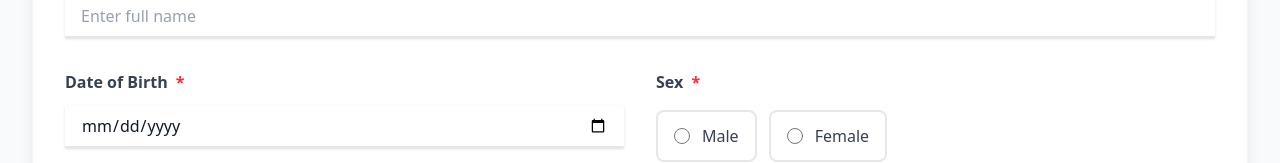
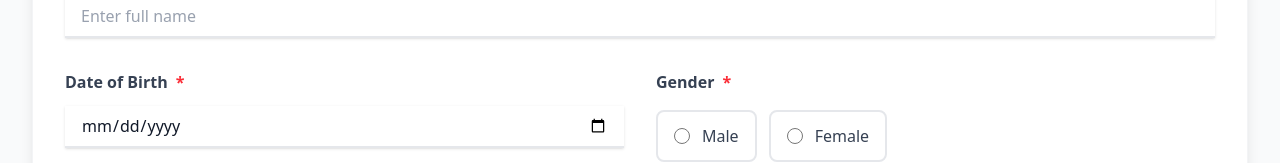
Before and after one commit to Mof4thy/frontend-hr-manager, a React (Vite) app: page / in a window 1280 px wide. Shown: the part 568-731 px from the top of the page. Built offline with nearby package versions, Linux system fonts and the light colour scheme; no server answers.

Commit message:
update sex to gender

```diff
--- a/src/context/FormContext.jsx
+++ b/src/context/FormContext.jsx
@@ -8,7 +8,7 @@ const initialState = {
     personalInfo: {
         name: '',
         dateOfBirth: '',
-        sex: '',
+        gender: '',
         governorate: '',
         address: '',
         nationalId: '',
--- a/src/pages/ApplicantForm/components/StepPersonal.jsx
+++ b/src/pages/ApplicantForm/components/StepPersonal.jsx
@@ -28,11 +28,11 @@ const StepPersonal = ({ checkValidStep, setValidMessage }) =>{
             })
         }
 
-        // Special handling for sex field changes
-        if (field === 'sex') {
+        // Special handling for gender field changes
+        if (field === 'gender') {
             const currentMaritalStatus = state.personalInfo.socialStatus
 
-            // Clear marital status if it's incompatible with the new sex
+            // Clear marital status if it's incompatible with the new gender
             if (value === 'ذكر' && currentMaritalStatus === 'أرملة') {
                 // Male selected but has female widowed status - clear it
                 dispatch({
@@ -92,9 +92,9 @@ const StepPersonal = ({ checkValidStep, setValidMessage }) =>{
                     error = t('error-date-of-birth-required')
                 }
                 break
-            case 'sex':
-                if (!personalInfo.sex) {
-                    error = t('error-sex-required')
+            case 'gender':
+                if (!personalInfo.gender) {
+                    error = t('error-gender-required')
                 }
                 break
             case 'governorate':
@@ -170,13 +170,13 @@ const StepPersonal = ({ checkValidStep, setValidMessage }) =>{
 
         // Validate all fields using the same logic as validateSingleField
         let fieldsToValidate = [
-            'name', 'dateOfBirth', 'sex', 'governorate', 'address', 'nationalId',
+            'name', 'dateOfBirth', 'gender', 'governorate', 'address', 'nationalId',
             'nationality', 'phoneNumber', 'mobileNumber', 'emergencyNumber',
             'socialStatus'
         ]
 
         // Add military service validation only for males
-        if (personalInfo.sex === 'ذكر') {
+        if (personalInfo.gender === 'ذكر') {
             fieldsToValidate.push('militaryServiceStatus')
         }
 
@@ -196,9 +196,9 @@ const StepPersonal = ({ checkValidStep, setValidMessage }) =>{
                         error = t('error-date-of-birth-required')
                     }
                     break
-                case 'sex':
-                    if (!personalInfo.sex) {
-                        error = t('error-sex-required')
+                case 'gender':
+                    if (!personalInfo.gender) {
+                        error = t('error-gender-required')
                     }
                     break
                 case 'governorate':
@@ -289,7 +289,7 @@ const StepPersonal = ({ checkValidStep, setValidMessage }) =>{
         { value: 'معفي مؤقتاً', label: t('temporarily-exempt') || 'Temporarily Exempt' }
     ]
 
-    // Dynamic social status options based on sex
+    // Dynamic social status options based on gender
     const getSocialStatusOptions = () => {
         const baseOptions = [
             { value: 'أعزب', label: t('single') || 'Single' },
@@ -298,12 +298,12 @@ const StepPersonal = ({ checkValidStep, setValidMessage }) =>{
         ]
 
         // Add gender-specific widowed option
-        if (state.personalInfo.sex === 'ذكر') {
+        if (state.personalInfo.gender === 'ذكر') {
             baseOptions.push({ value: 'أرمل', label: t('widowed-male') || 'Widowed' })
-        } else if (state.personalInfo.sex === 'أنثى') {
+        } else if (state.personalInfo.gender === 'أنثى') {
             baseOptions.push({ value: 'أرملة', label: t('widowed-female') || 'Widowed' })
         } else {
-            // Default to generic widowed if sex not selected yet
+            // Default to generic widowed if gender not selected yet
             baseOptions.push({ value: 'أرمل', label: t('widowed') || 'Widowed' })
         }
 
@@ -358,19 +358,19 @@ const StepPersonal = ({ checkValidStep, setValidMessage }) =>{
                         />
                     </div>
 
-                    {/* Sex */}
+                    {/* Gender */}
                     <div>
                         <CheckboxGroup
-                            label={t('sex')}
+                            label={t('gender')}
                             options={[
                                 { value: 'ذكر', label: t('male') },
                                 { value: 'أنثى', label: t('female') }
                             ]}
-                            selectedValue={state.personalInfo.sex || ''}
-                            onChange={(value) => handleInputChange('sex', value)}
-                            onBlur={() => handleFieldBlur('sex')}
+                            selectedValue={state.personalInfo.gender || ''}
+                            onChange={(value) => handleInputChange('gender', value)}
+                            onBlur={() => handleFieldBlur('gender')}
                             required
-                            error={(touchedFields.sex || validationTriggered) ? fieldErrors.sex : null}
+                            error={(touchedFields.gender || validationTriggered) ? fieldErrors.gender : null}
                         />
                     </div>
 
@@ -472,7 +472,7 @@ const StepPersonal = ({ checkValidStep, setValidMessage }) =>{
                     </div>
 
                     {/* Military Service Status - Only for Males */}
-                    {state.personalInfo.sex === 'ذكر' && (
+                    {state.personalInfo.gender === 'ذكر' && (
                         <div className="md:col-span-2">
                             <CheckboxGroup
                                 label={t('military-service')}
--- a/src/pages/ApplicantForm/components/StepReview.jsx
+++ b/src/pages/ApplicantForm/components/StepReview.jsx
@@ -57,7 +57,7 @@ const StepReview = ({ onEditStep }) => {
                         <div className="grid grid-cols-1 md:grid-cols-2 gap-4">
                             <div className="rtl-text"><span className="font-medium">{t('name')}:</span> {state.personalInfo.name || t('not-provided')}</div>
                             <div className="rtl-text"><span className="font-medium">{t('date-of-birth')}:</span> {formatDate(state.personalInfo.dateOfBirth)}</div>
-                            <div className="rtl-text"><span className="font-medium">{t('sex')}:</span> {state.personalInfo.sex || t('not-provided')}</div>
+                            <div className="rtl-text"><span className="font-medium">{t('gender')}:</span> {state.personalInfo.gender || t('not-provided')}</div>
                             <div className="rtl-text"><span className="font-medium">{t('governorate')}:</span> {state.personalInfo.governorate || t('not-provided')}</div>
                             <div className="rtl-text"><span className="font-medium">{t('address')}:</span> {state.personalInfo.address || t('not-provided')}</div>
                             <div className="rtl-text"><span className="font-medium">{t('national-id')}:</span> {state.personalInfo.nationalId || t('not-provided')}</div>
@@ -65,7 +65,7 @@ const StepReview = ({ onEditStep }) => {
                             <div className="rtl-text"><span className="font-medium">{t('phone-number')}:</span> {state.personalInfo.whatsappNumber || t('not-provided')}</div>
                             <div className="rtl-text"><span className="font-medium">{t('mobile-number')}:</span> {state.personalInfo.mobileNumber || t('not-provided')}</div>
                             <div className="rtl-text"><span className="font-medium">{t('emergency-contact')}:</span> {state.personalInfo.emergencyNumber || t('not-provided')}</div>
-                            {state.personalInfo.sex === 'ذكر' && (
+                            {state.personalInfo.gender === 'ذكر' && (
                                 <div className="rtl-text"><span className="font-medium">{t('military-service')}:</span> {state.personalInfo.militaryServiceStatus || t('not-provided')}</div>
                             )}
                             <div className="rtl-text"><span className="font-medium">{t('marital-status')}:</span> {state.personalInfo.socialStatus || t('not-provided')}</div>
--- a/src/pages/HrDashboard/components/PersonalInfoCard.jsx
+++ b/src/pages/HrDashboard/components/PersonalInfoCard.jsx
@@ -19,8 +19,8 @@ const PersonalInfoCard = ({ personalInfo, formatDate }) => {
                     <p className="text-gray-900">{formatDate(personalInfo?.dateOfBirth)}</p>
                 </div>
                 <div>
-                    <label className="text-sm font-medium text-gray-500">Sex</label>
-                    <p className="text-gray-900">{personalInfo?.sex || 'Not provided'}</p>
+                    <label className="text-sm font-medium text-gray-500">Gender</label>
+                    <p className="text-gray-900">{personalInfo?.gender || 'Not provided'}</p>
                 </div>
                 <div>
                     <label className="text-sm font-medium text-gray-500">Governorate</label>
@@ -42,7 +42,7 @@ const PersonalInfoCard = ({ personalInfo, formatDate }) => {
                     <label className="text-sm font-medium text-gray-500">Marital Status</label>
                     <p className="text-gray-900 capitalize">{personalInfo?.socialStatus || 'Not provided'}</p>
                 </div>
-                {personalInfo?.sex === 'ذكر' && (
+                {personalInfo?.gender === 'ذكر' && (
                     <div>
                         <label className="text-sm font-medium text-gray-500">Military Service</label>
                         <p className="text-gray-900 capitalize">{personalInfo?.militaryServiceStatus?.replace('_', ' ') || 'Not provided'}</p>
--- a/src/translations/translations.js
+++ b/src/translations/translations.js
@@ -100,8 +100,8 @@ export const translations = {
     en: 'Date of Birth',
     ar: 'تاريخ الميلاد'
   },
-  'sex': {
-    en: 'Sex',
+  'gender': {
+    en: 'Gender',
     ar: 'الجنس'
   },
   'male': {
@@ -958,8 +958,8 @@ export const translations = {
     en: 'Please enter your governorate',
     ar: 'يرجى إدخال محافظتك'
   },
-  'error-sex-required': {
-    en: 'Please select your sex',
+  'error-gender-required': {
+    en: 'Please select your gender',
     ar: 'يرجى اختيار الجنس'
   },
   'error-governorate-required': {
```
